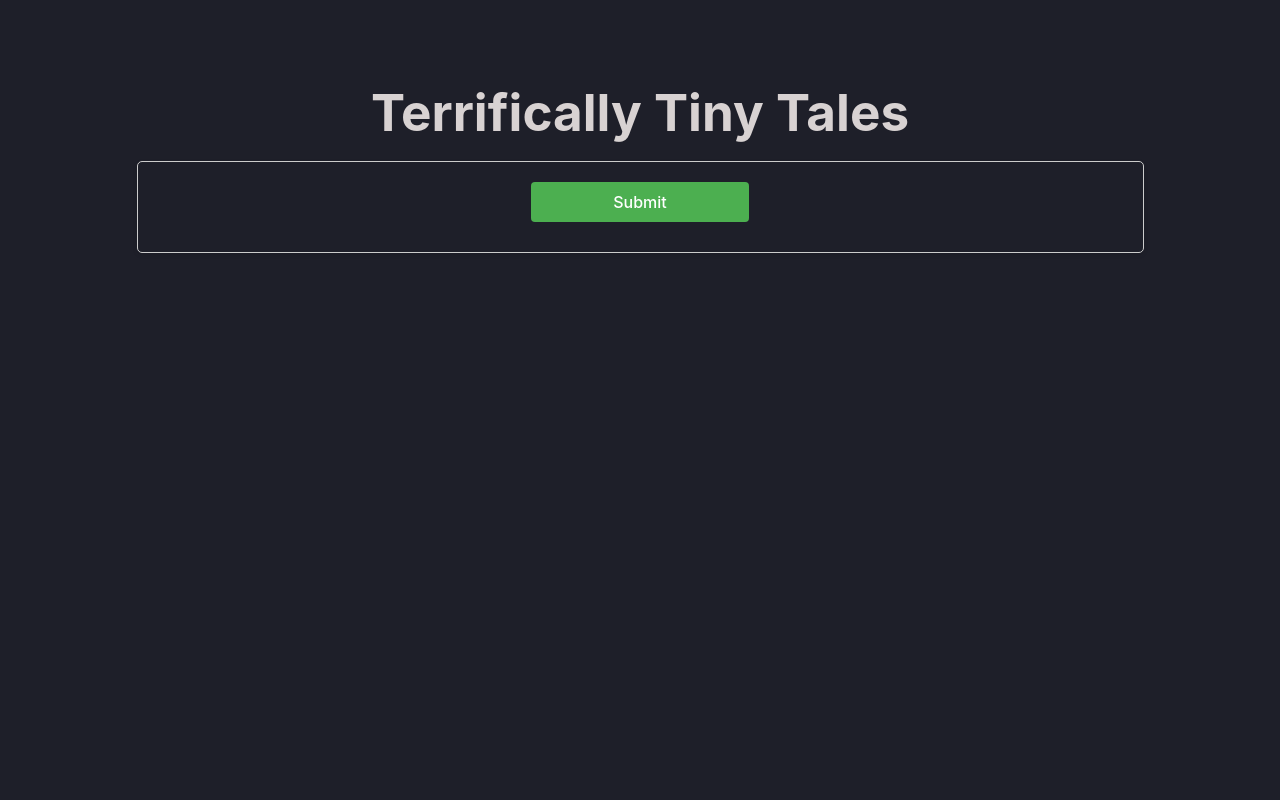
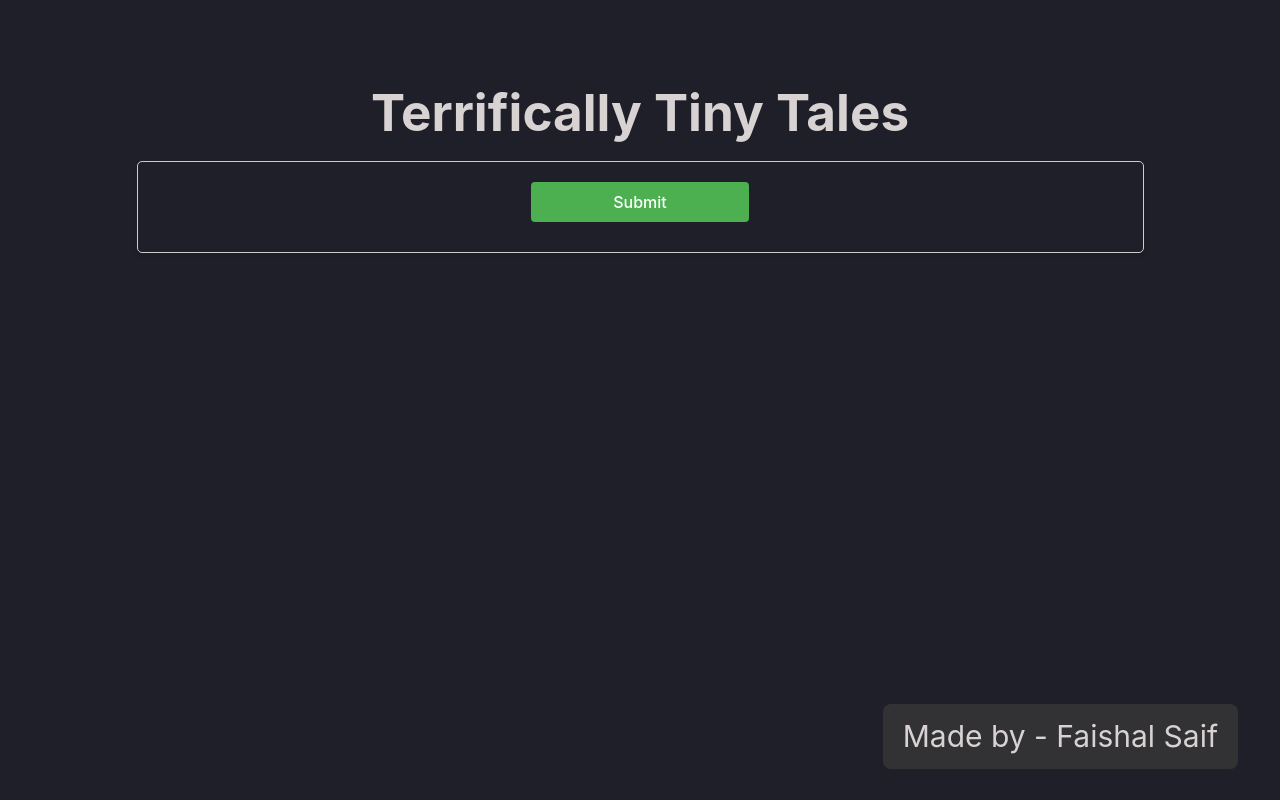
Before and after one commit to vishek-patel/Terrifically-Tiny-Tales, a React (Vite) app: page / in a window 1280 px wide. Built offline with nearby package versions, Linux system fonts and the light colour scheme.

Commit message:
author added

```diff
--- a/src/App.css
+++ b/src/App.css
@@ -92,3 +92,15 @@ h1 {
 .highcharts-credits{
   display: none;
 }
+.author{
+  color: #d8d2d2;
+  position: absolute;
+  font-size: 30px;
+  bottom: 31px;
+  right: 42px;
+  background: #323235;
+  padding: 10px 20px;
+  border-radius: 8px;
+  cursor: pointer;
+
+}
--- a/src/App.jsx
+++ b/src/App.jsx
@@ -94,6 +94,7 @@ const App = () => {
           </div>
         )}
       </div>
+      <div className="author">Made by - Faishal Saif</div>
     </div>
   );
 };
```
